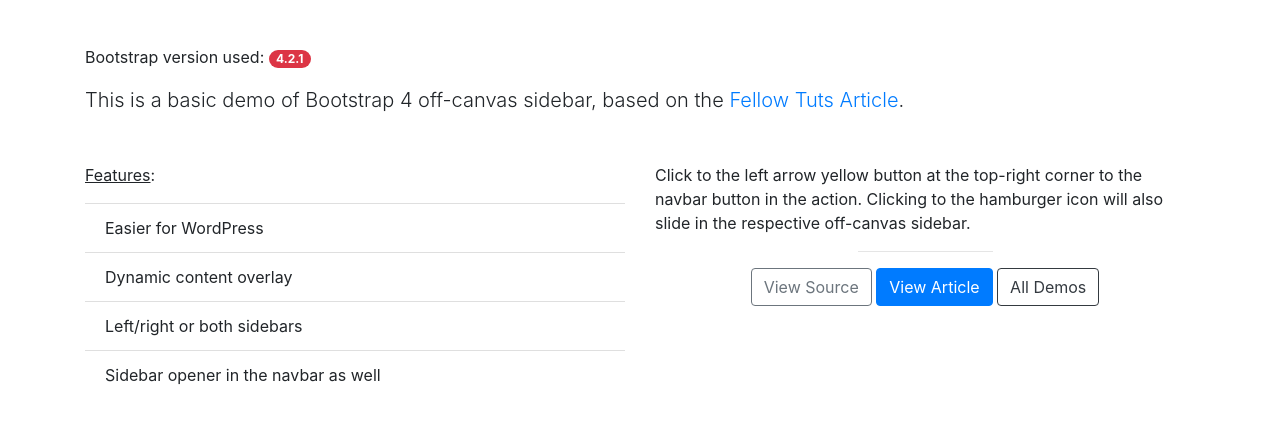
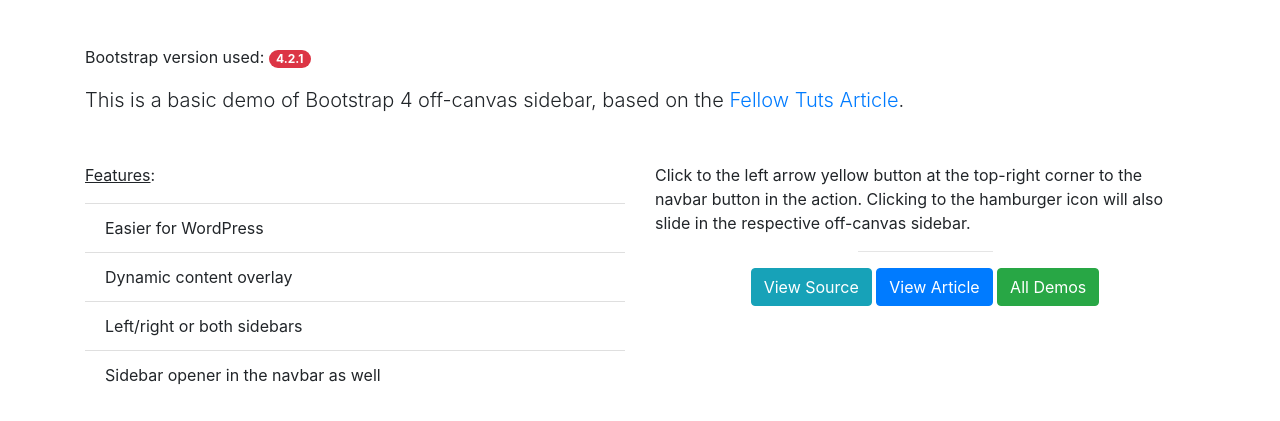
Before and after one commit to as-tx/bootstrap-off-canvas-sidebar, a plain HTML site: page basic-demo.html in a window 1280 px wide. Shown: the part 239-660 px from the top of the page. Drawn offline with nearby package versions, Linux system fonts and the light colour scheme.

Commit message:
Update basic-demo.html

```diff
--- a/basic-demo.html
+++ b/basic-demo.html
@@ -107,9 +107,9 @@
         	<p>Click to the left arrow yellow button at the top-right corner to the navbar button in the action. Clicking to the hamburger icon will also slide in the respective off-canvas sidebar.</p>
             <hr class="w-25">
             <p class="text-center">
-            	<a href="https://github.com/as-tx/bootstrap-off-canvas-sidebar/blob/master/basic-demo.html" class="btn btn-outline-secondary" rel="nofollow">View Source</a>
+            	<a href="https://github.com/as-tx/bootstrap-off-canvas-sidebar/blob/master/basic-demo.html" class="btn btn-info" rel="nofollow">View Source</a>
                 <a href="https://fellowtuts.com/bootstrap/off-canvas-sidebar-menu-wordpress/" class="btn btn-primary">View Article</a>
-                <a href="https://as-tx.github.io/bootstrap-off-canvas-sidebar/" class="btn btn-outline-dark">All Demos</a>
+                <a href="https://as-tx.github.io/bootstrap-off-canvas-sidebar" class="btn btn-success">All Demos</a>
             </p>
         </div>
     </div>
```
